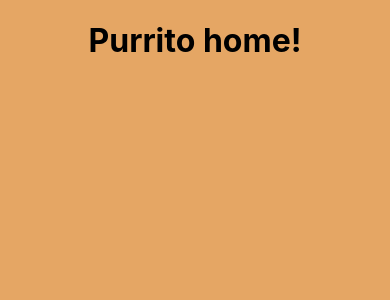
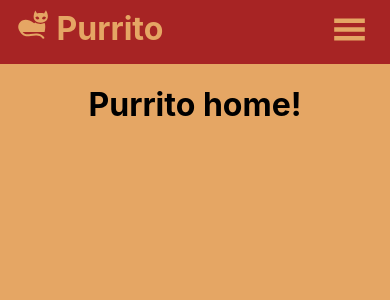
Before and after one commit to ThatOwlGuy/purrito, a React (Create React App) app: page / in a window 390 px wide. Shown: the top 300 px of the page. Built offline with nearby package versions, Linux system fonts and the light colour scheme.

Commit message:
Added navigation bar with hamburger overlay menu

```diff
--- a/src/App.js
+++ b/src/App.js
@@ -1,6 +1,7 @@
 import logo from './logo.svg';
 import './App.css';
 import simpleResolver from './simpleResolver';
+import Navigation from './navigation';
 
 const MetaCharset = () => <meta charSet="utf-8" />;
 const MetaContent = () => <meta name="viewport" content="width=device-width, initial-scale=1.1, shrink-to-fit=no" />;
@@ -10,6 +11,7 @@ function App() {
       <div className="container-fluid">
         <MetaCharset />
         <MetaContent />
+        <Navigation />
         {simpleResolver(window.location.pathname)}
       </div>
   );
--- a/src/index.css
+++ b/src/index.css
@@ -5,6 +5,7 @@
   --chorizoCode: rgb(216, 0, 0);
   --purritoverlay: rgb(34, 0, 0);
   --quesoBlanco: rgb(255, 245, 198);
+  --navHeight: 4rem;
 }
 
 body {
@@ -36,7 +37,7 @@ p {
 }
 
 .navbar {
-  height: 5rem;
+  height: var(--navHeight);
   margin-left: -15px;
   margin-right: -15px;
   background-color: var(--salsaRed);
@@ -48,9 +49,10 @@ p {
   font-size: xx-large !important;
   font-weight: bold;
   margin-left: 2rem;
+  text-decoration: none;
 }
 
-.nav-links {
+.hamburger-ico {
   color: var(--tortillaOrange) !important;
   margin-right: 1rem !important;
 }
@@ -69,13 +71,17 @@ p {
   border-width: 0;
 }
 
+.nav-content {
+  margin-top: 0.5rem;
+}
+
 .overlay {
   height: 100%;
   width: 0;
   position: fixed;
   z-index: 1;
   left: 0;
-  top: 5rem;
+  top: var(--navHeight);
   background-color: var(--purritoverlay);
   overflow-x: hidden;
   transition: 0.3s;
@@ -83,7 +89,7 @@ p {
 
 .overlay-content {
   position: relative;
-  top: 4rem;
+  top: 2rem;
   width: 100%;
   text-align: center;
   transition: 0.4s;
--- /dev/null
+++ b/src/navigation.jsx
@@ -0,0 +1,73 @@
+import React, { useEffect, useState } from 'react';
+import { Container, Dropdown, Nav, Navbar, NavLink } from "react-bootstrap";
+import { GiHamburgerMenu, GiCat } from 'react-icons/gi';
+import { BsXSquare } from 'react-icons/bs';
+import DropdownItem from 'react-bootstrap/esm/DropdownItem';
+
+function isOnPage(path) {
+    return window.location.pathname === path;
+}
+
+function HamburgerMenu() {
+    const [showMobileNav, setShowMobileNav] = useState(false);
+
+    useEffect(() => {
+        function toggleNav() {
+            setShowMobileNav(!showMobileNav);
+            document.getElementById("mobileNav").style.width =
+                showMobileNav ? "0%" : "100%";
+        }
+
+        document.getElementById("mobileMenuButton").addEventListener("click", toggleNav);
+
+    }, [showMobileNav]);
+
+    return (
+        <>
+            <button className="button navbar-button" id="mobileMenuButton">
+                {showMobileNav && (<BsXSquare className='icon-button' size={35} style={{marginRight:"1rem"}}/>)}
+                {!showMobileNav && (<GiHamburgerMenu className='icon-button' size={35} style={{marginRight:"1rem"}}/>)}
+            </button>
+            <div className="overlay" id="mobileNav">
+                <div className="overlay-content">
+                <Nav className="nav-links">
+                    {(!isOnPage("/home") && !isOnPage("/")) &&
+                        <Nav.Link className="nav-links" href="/home">Home</Nav.Link>
+                    }
+                    <Nav.Link className="nav-links" href="/cart">Cart</Nav.Link>
+                    <Nav.Link className="nav-links" href="/about">About Us</Nav.Link>
+                </Nav>
+                </div>
+            </div>
+        </>
+    );
+}
+
+
+export default function Navigation() {
+    const [isSmall, setIsSmall] = useState(false);
+
+    useEffect(() => {
+        function handleResize() {
+            setIsSmall(window.innerWidth < 1000);
+        }
+
+        handleResize();
+        window.addEventListener('resize', handleResize);
+    });
+
+    return (
+        <>
+        <Navbar className="navbar" expand="lg">
+            <div style={{display:"flex", justifyContent:"space-between"}}>
+                <span style={{marginTop:"0.5rem"}}>
+                    <NavLink href="/home" className="title"><GiCat /> Purrito</NavLink>
+                </span>
+                <div style={{marginTop:"0.7rem", marginRight:"1rem"}}>
+                    <HamburgerMenu />
+                </div>
+            </div>
+        </Navbar>
+        </>
+    )
+}
--- a/src/pages/home.jsx
+++ b/src/pages/home.jsx
@@ -1,6 +1,6 @@
 export default function Home() {
     return (
-        <div>
+        <div >
             <center>
                 <h1>Purrito home!</h1>
             </center>
```
